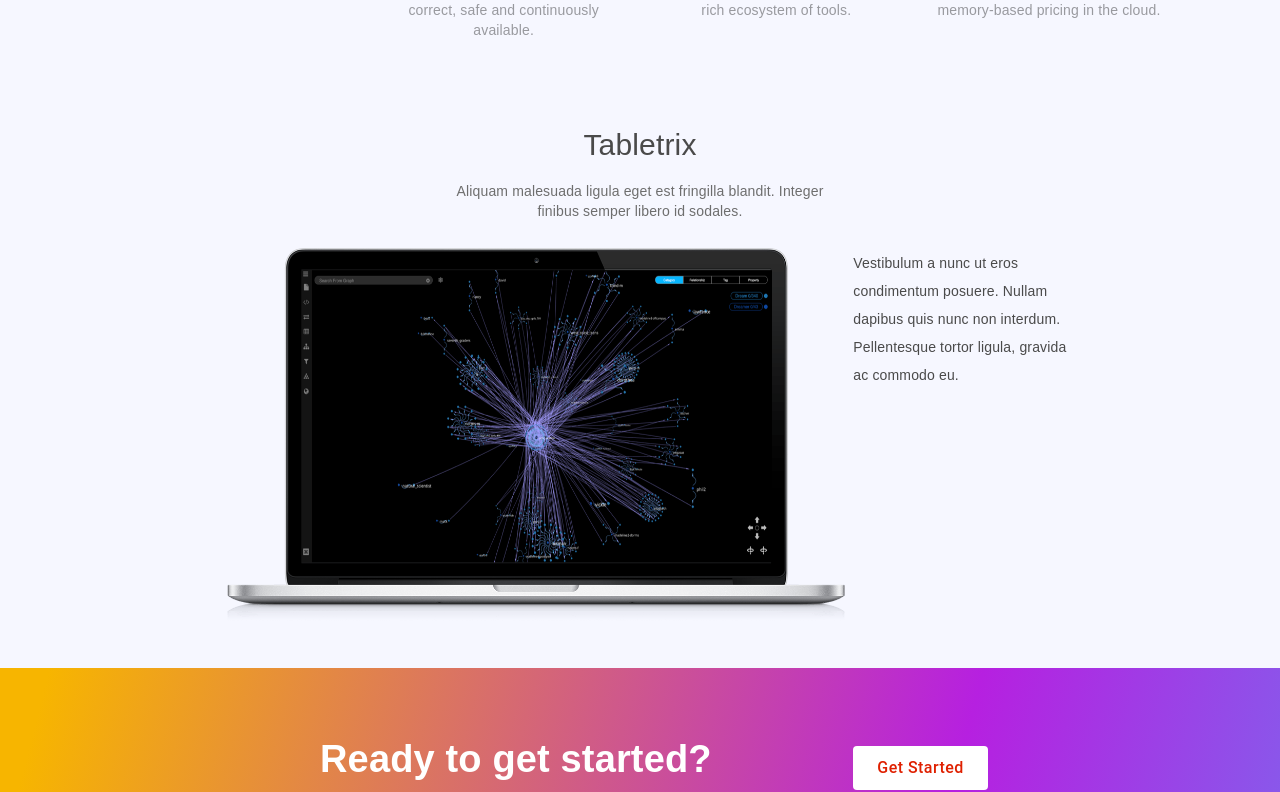
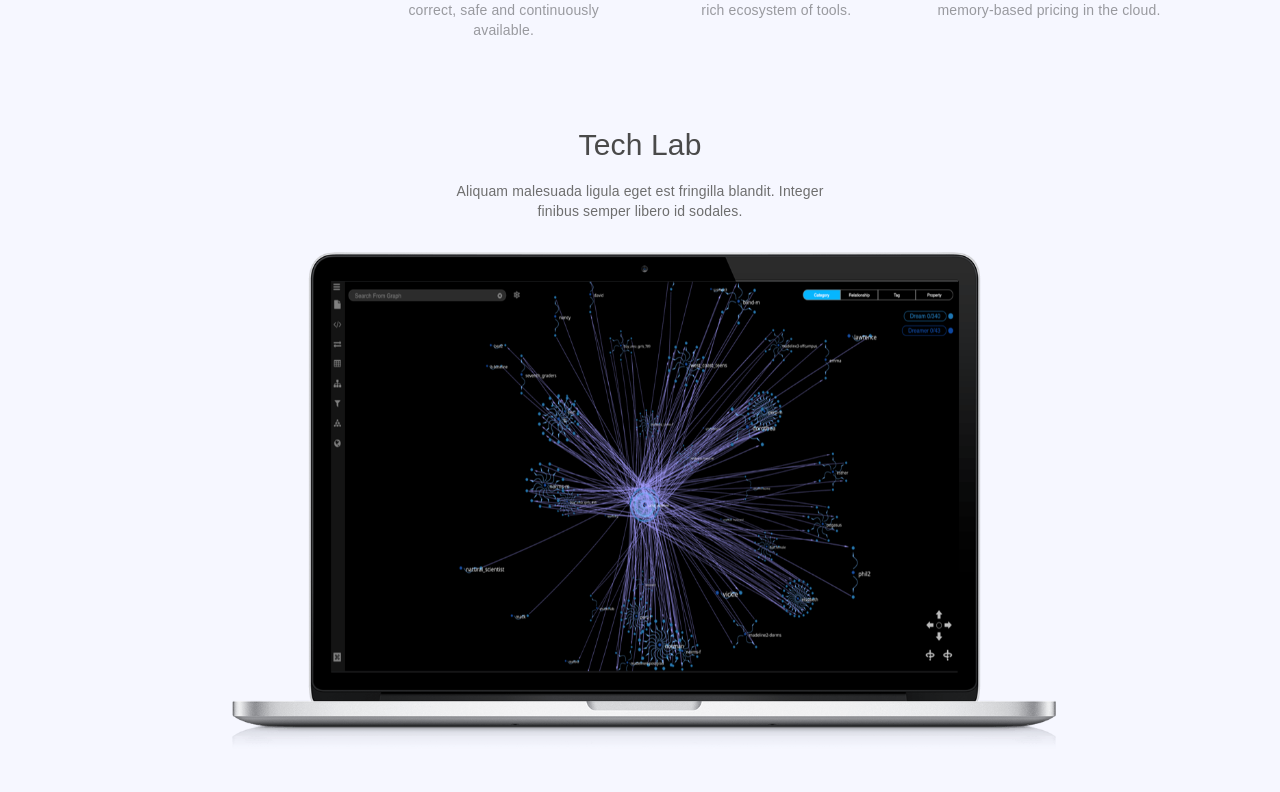
Before and after one commit to GuinsooLab/glab, a React (Create React App) app: page /#/app/home in a window 1280 px wide. Shown: the part 1072-1864 px from the top of the page. Built offline with nearby package versions, Linux system fonts and the light colour scheme.

Commit message:
update feature 4 🤓

```diff
--- a/src/pages/home/components/Feature4.js
+++ b/src/pages/home/components/Feature4.js
@@ -31,7 +31,7 @@
   return (
       <div className={classes.root}>
         <Title
-          name="Tabletrix"
+          name="Tech Lab"
           tip="Aliquam malesuada ligula eget est fringilla blandit. Integer finibus semper libero id sodales."
         />
         <Grid container>
@@ -39,14 +39,14 @@
           </Grid>
           <Grid item xs={8}>
             <Grid container>
-              <Grid item xs={9}>
+              <Grid item xs={12}>
                 <img src={TrixLogo} width={"100%"} alt="comma"/>
               </Grid>
-              <Grid item xs={3}>
-                <p className={classes.content}>
-                  Vestibulum a nunc ut eros condimentum posuere. Nullam dapibus quis nunc non interdum. Pellentesque tortor ligula, gravida ac commodo eu.
-                </p>
-              </Grid>
+              {/*<Grid item xs={3}>*/}
+              {/*  <p className={classes.content}>*/}
+              {/*    Vestibulum a nunc ut eros condimentum posuere. Nullam dapibus quis nunc non interdum. Pellentesque tortor ligula, gravida ac commodo eu.*/}
+              {/*  </p>*/}
+              {/*</Grid>*/}
             </Grid>
           </Grid>
           <Grid item xs={2}>
```
